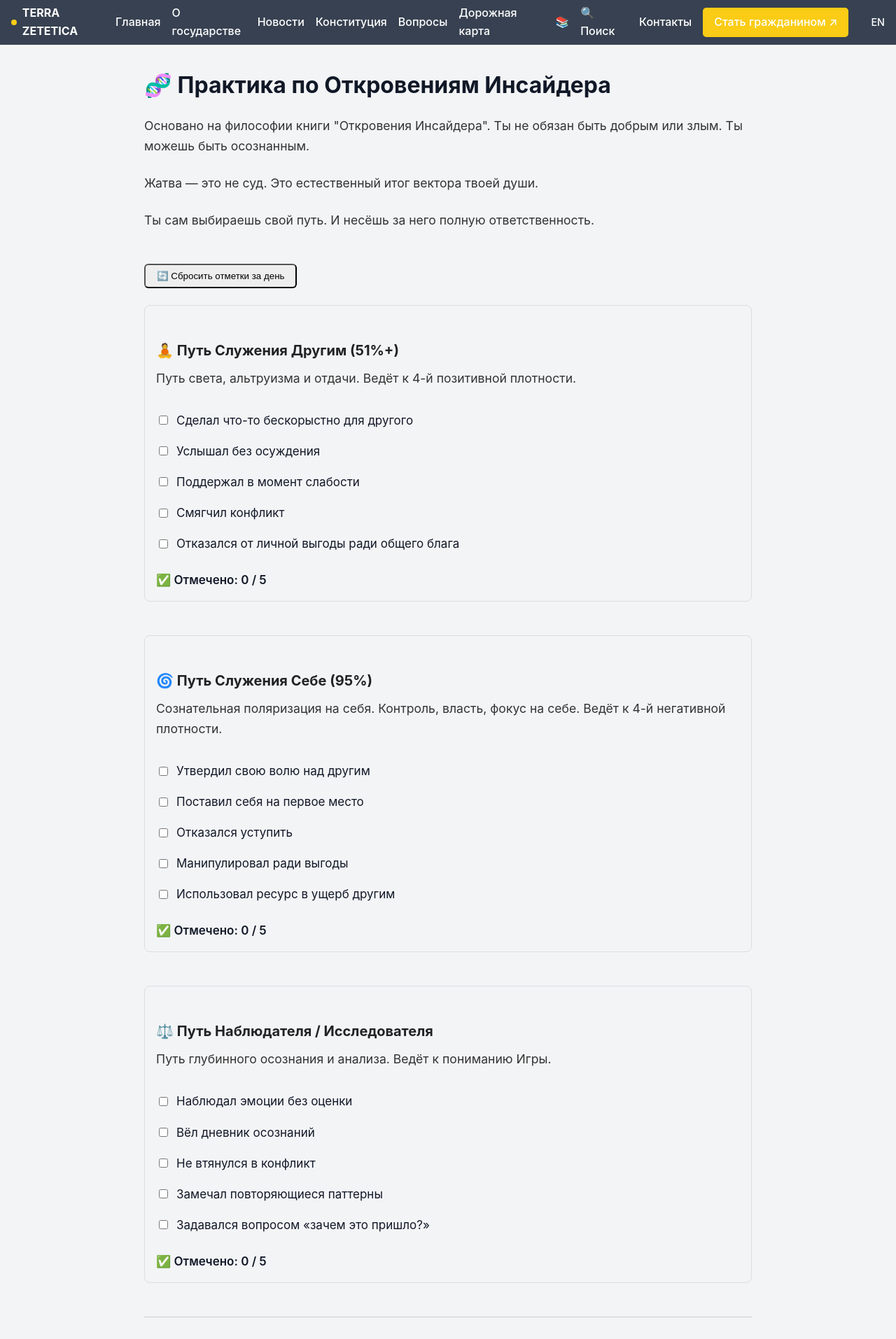
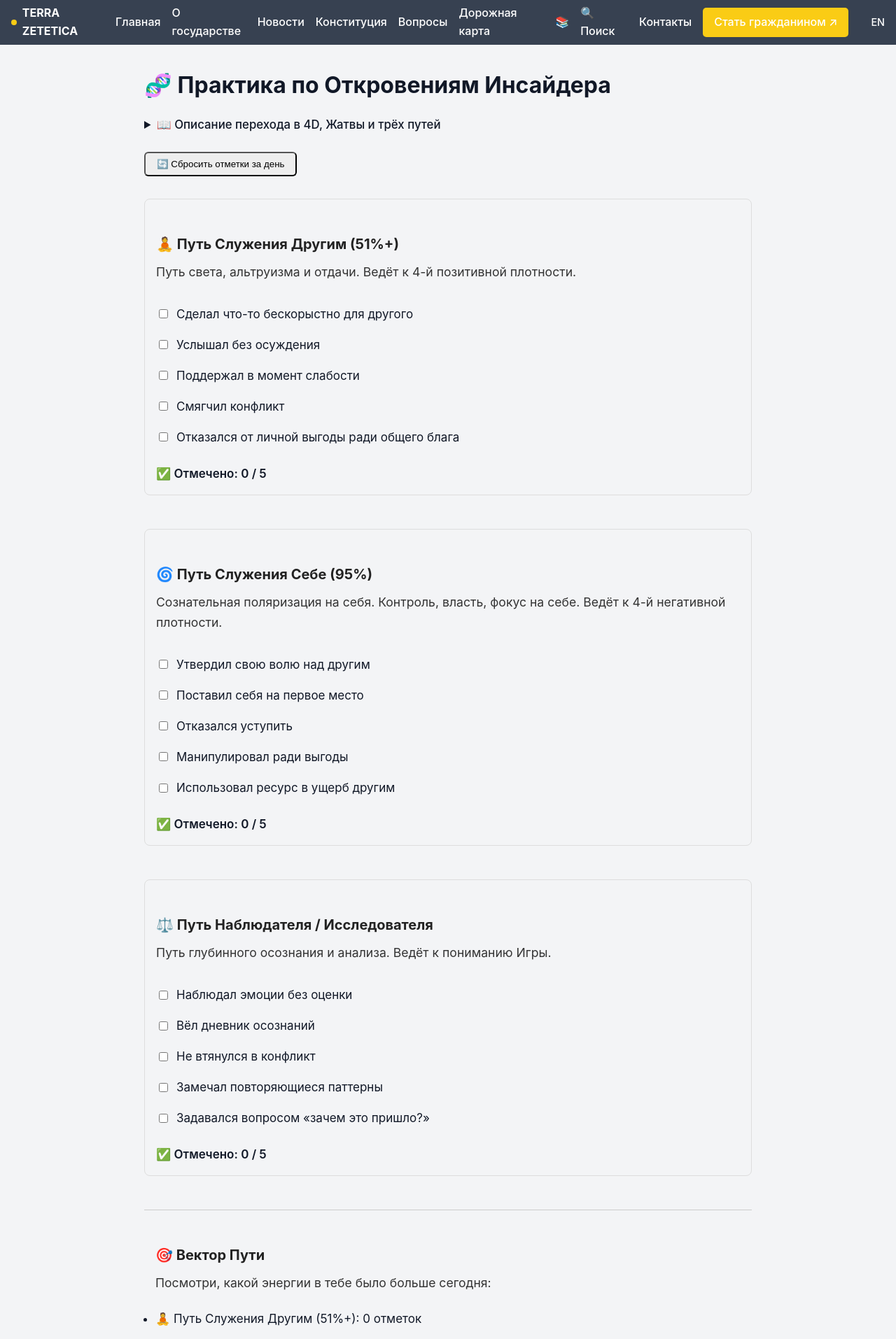
Before and after one commit to kardinalmarkov/terra-zetetica, a Next.js app: page /insiderPractices in a window 1280 px wide. Shown: the top 1914 px of the page at 70% size. Built offline with nearby package versions, Linux system fonts and the light colour scheme.

Commit message:
Update insiderPractices.js

```diff
--- a/pages/insiderPractices.js
+++ b/pages/insiderPractices.js
@@ -41,6 +41,7 @@ const checklistData = {
 export default function InsiderPractices() {
   const [checkedItems, setCheckedItems] = useState({});
   const [isMobile, setIsMobile] = useState(false);
+  const [showIntro, setShowIntro] = useState(false);
 
   useEffect(() => {
     const handleResize = () => setIsMobile(window.innerWidth < 768);
@@ -85,13 +86,43 @@ export default function InsiderPractices() {
 
       <main className="wrapper" style={{ maxWidth: 900, margin: '0 auto', padding: '2rem 1rem' }}>
         <h1>🧬 Практика по Откровениям Инсайдера</h1>
-        <p>Основано на философии книги "Откровения Инсайдера". Ты не обязан быть добрым или злым. Ты можешь быть осознанным.</p>
-        <p>Жатва — это не суд. Это естественный итог вектора твоей души.</p>
-        <p>Ты сам выбираешь свой путь. И несёшь за него полную ответственность.</p>
+
+        <details style={{ marginBottom: '1.5rem' }}>
+          <summary style={{ cursor: 'pointer', fontWeight: 500, fontSize: '1.05rem' }}>
+            📖 Описание перехода в 4D, Жатвы и трёх путей
+          </summary>
+          <div style={{ marginTop: '1rem', lineHeight: '1.6' }}>
+            <p><strong>🌀 Три исхода после Жатвы:</strong><br />
+            • 4D Позитив — если служил другим на 51%+<br />
+            • 4D Негатив — если служил себе на 95%+<br />
+            • Перезапуск в 3D — если остался между</p>
+
+            <p><strong>🌗 Что определяет путь:</strong><br />
+            • Твоя поляризация (кому ты служишь)<br />
+            • Осознанность роли в Игре<br />
+            • Энергетическая вибрация</p>
+
+            <p><strong>💡 Путь в светлую 4D:</strong><br />
+            • Служи другим, действуй с любовью<br />
+            • Осознай связь с Единым<br />
+            • Будь бодр и честен перед собой</p>
+
+            <p><strong>🌑 Путь в тёмную 4D:</strong><br />
+            • 95% служения себе<br />
+            • Контроль, сила, сознательная жертва</p>
+
+            <p><em>Истина проста: хочешь выйти — выбери. Нет выбора — цикл продолжается.</em></p>
+            <p style={{ marginTop: '0.5rem' }}>
+              📘 <a href="/materials/docs/Откровения_инсайдера.pdf" target="_blank" rel="noopener noreferrer">
+                Скачать книгу «Откровения Инсайдера»
+              </a>
+            </p>
+          </div>
+        </details>
 
         <button
           onClick={resetDay}
-          style={{ margin: '1.5rem 0', background: '#eee', padding: '0.5rem 1rem', borderRadius: 6 }}
+          style={{ marginBottom: '2rem', background: '#eee', padding: '0.5rem 1rem', borderRadius: 6 }}
         >
           🔄 Сбросить отметки за день
         </button>
@@ -128,7 +159,7 @@ export default function InsiderPractices() {
 
         <div style={{ padding: '1rem', borderTop: '1px solid #ccc' }}>
           <h2>🎯 Вектор Пути</h2>
-          <p>Подсчитай, каких действий сегодня было больше — и ты увидишь, в каком направлении движется твоя душа.</p>
+          <p>Посмотри, какой энергии в тебе было больше сегодня:</p>
           <ul>
             {Object.keys(checklistData).map(key => (
               <li key={key}>
```
